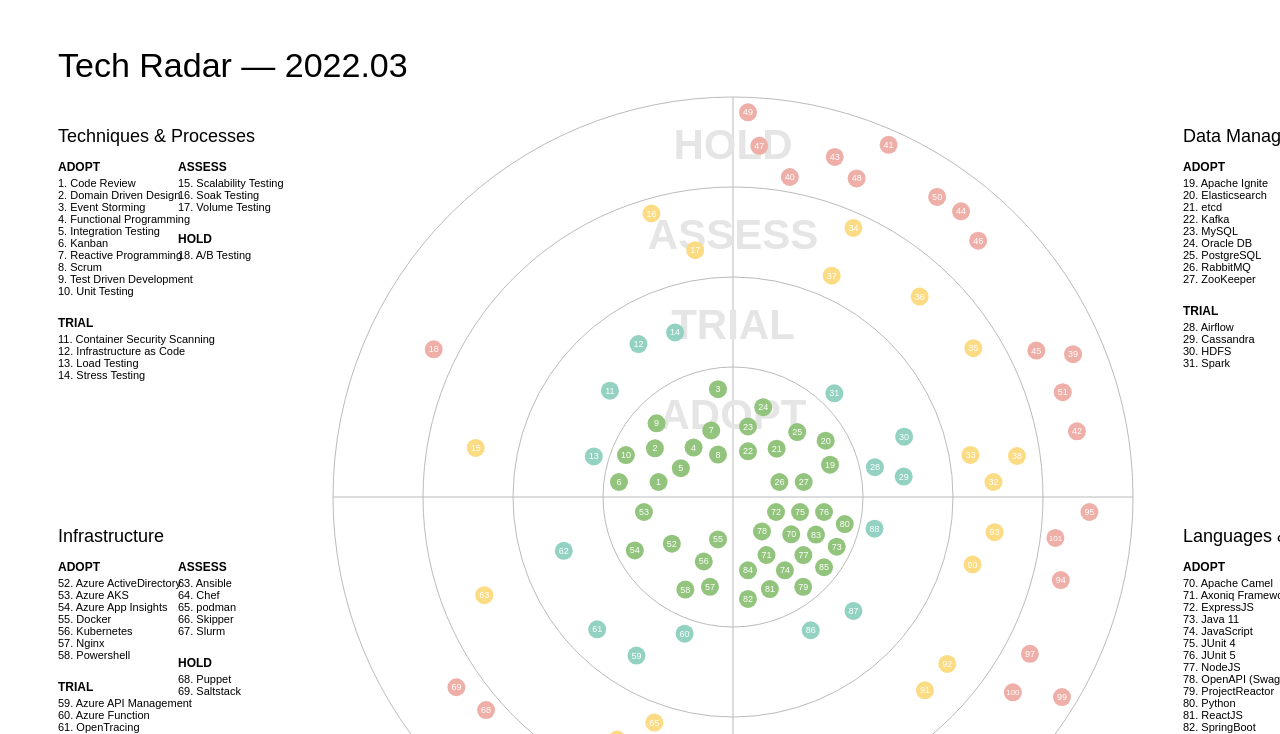
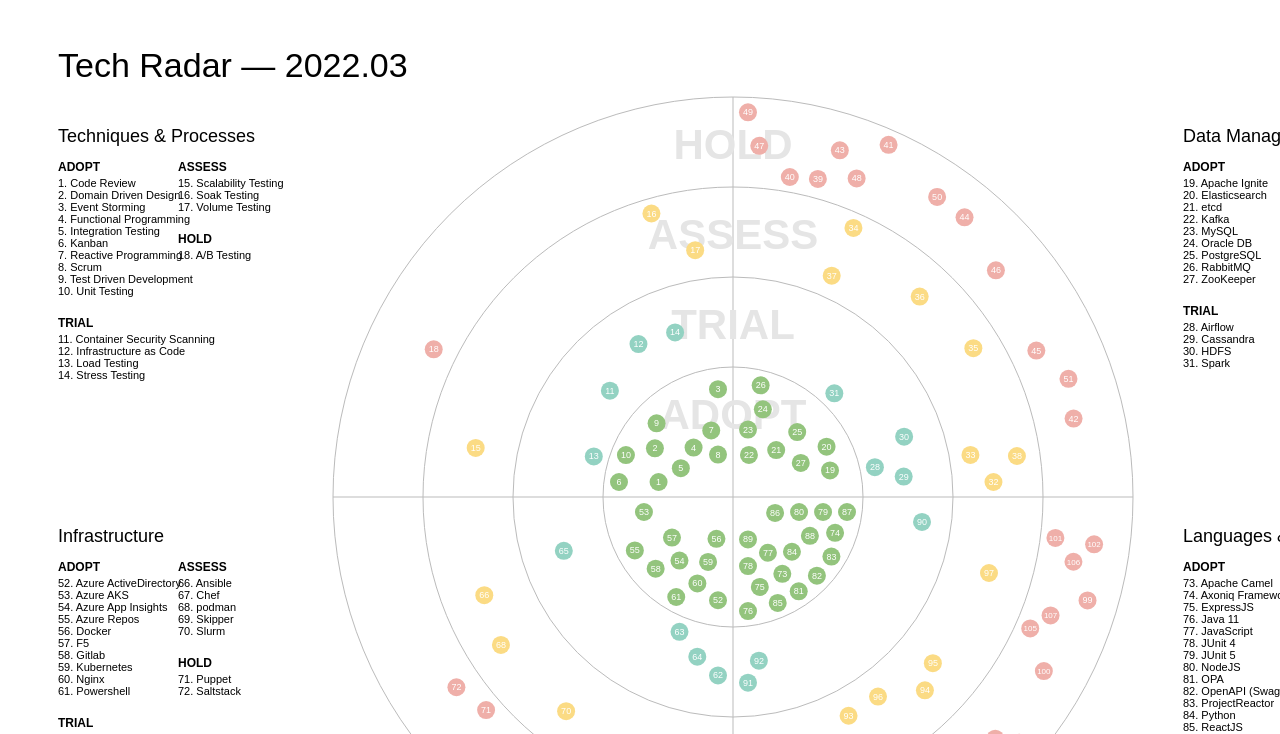
Before and after one commit to yauritux/pdd-tech-radar, a website: page index.html in a window 1280 px wide. Shown: the part 66-800 px from the top of the page. Drawn offline with nearby package versions, Linux system fonts and the light colour scheme.

Commit message:
update stacks

```diff
--- a/index.html
+++ b/index.html
@@ -470,6 +470,27 @@
           {
             quadrant: 1,
             ring: 0,
+            label: "F5",
+            active: true,
+            moved: 0,
+          },
+          {
+            quadrant: 1,
+            ring: 0,
+            label: "Azure Repos",
+            active: true,
+            moved: 0,
+          },
+          {
+            quadrant: 1,
+            ring: 0,
+            label: "Gitlab",
+            active: true,
+            moved: 0,
+          },
+          {
+            quadrant: 1,
+            ring: 0,
             label: "Azure ActiveDirectory",
             active: true,
             moved: 0,
@@ -547,6 +568,30 @@
             label: "Codeflow",
             link: "https://codeflow.co/",
             active: true,
+            moved: 0,
+          },
+          {
+            quadrant: 0,
+            ring: 0,
+            label: "OPA",
+            link: "https://www.openpolicyagent.org/",
+            active: true,
+            moved: 0,
+          },
+          {
+            quadrant: 0,
+            ring: 3,
+            label: "WSO2 MicroIntegrator",
+            link: "https://wso2.com/integration/micro-integrator/",
+            active: false,
+            moved: 0,
+          },
+          {
+            quadrant: 0,
+            ring: 3,
+            label: "WSO2 IdentityServer",
+            link: "https://wso2.com/identity-server/user-management/",
+            active: false,
             moved: 0,
           },
           {
```
